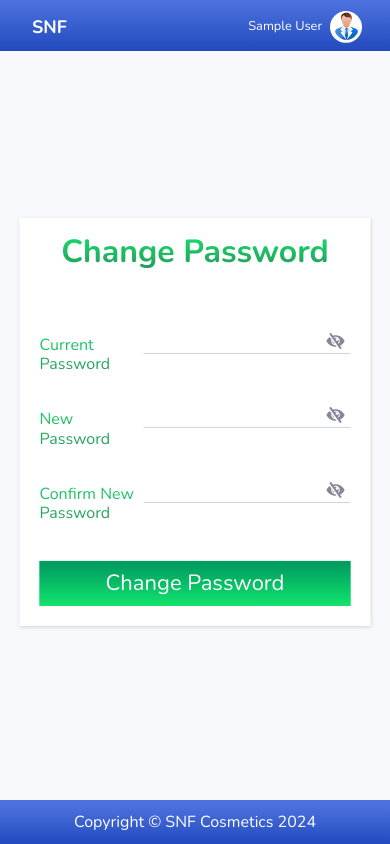
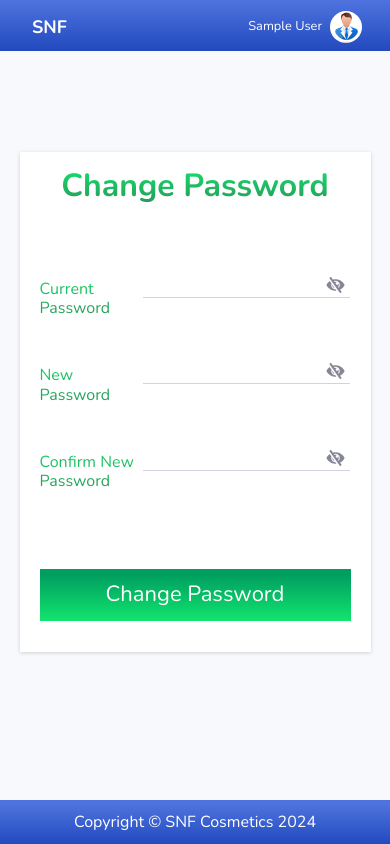
Before and after one commit to rehan-mmk/sales, a PHP site: page /change-password.php in a window 390 px wide. Run offline with PHP 8.4, Linux system fonts and the light colour scheme; the visitor is signed in with stand-in values (Sample User, id 1).

Commit message:
responsiveness is fixed

```diff
--- a/change-password.php
+++ b/change-password.php
@@ -113,7 +113,7 @@ if (!isset($_SESSION['email'])) {
     <form method="post" action="auth.php" class="form">
 
 
-        <div class="form-group row mb-2">
+        <div class="form-group row mb-2" style="padding-top: 10px;">
             <div class="col-4 text-left gradient-text-green">
                 <h6 style="padding-top: 20px;"> Current Password </h6>
             </div>
@@ -135,7 +135,7 @@ if (!isset($_SESSION['email'])) {
         ?>
 
 
-        <div class="form-group row mb-2">
+        <div class="form-group row mb-2" style="margin-top: 20px;">
             <div class="col-4 text-left gradient-text-green">
                 <h6 style="padding-top: 20px;"> New Password </h6>
             </div>
@@ -150,7 +150,7 @@ if (!isset($_SESSION['email'])) {
         </div>
 
 
-        <div class="form-group row mb-2">
+        <div class="form-group row mb-2" style="margin-top: 20px;">
             <div class="col-4 text-left gradient-text-green">
                 <h6 style="padding-top: 20px;"> Confirm New Password </h6>
             </div>
@@ -175,7 +175,7 @@ if (!isset($_SESSION['email'])) {
 
 
 
-        <button type="submit" name="submit" value="changepassword" class="btn btn-block bg-gradient-success" style="margin: 30px 0 0 0; color: #fff; border: none; border-radius: 0; font-size: 22px;">
+        <button type="submit" name="submit" value="changepassword" class="btn btn-block bg-gradient-success" style="margin: 70px 0 0 0; color: #fff; border: none; border-radius: 0; font-size: 22px;">
             Change Password
         </button>
     </form>
--- a/css/dashboard.css
+++ b/css/dashboard.css
@@ -1,11 +1,6 @@
-
 
 
 #InvoiceContent {
-    position: absolute;
-    top: 50%;
-    left: 50%;
-    transform: translate(-50%, -50%);
     background: #fff;
     box-shadow: rgba(0, 0, 0, 0.16) 0px 1px 4px;
     padding: 20px;
@@ -16,16 +11,22 @@
 
 
 
-@media screen and (max-width: 380px) {
+@media screen and (max-width: 450px) {
     #InvoiceContent {
         width: 90%;
+        height: 500px; /* Adjust height as needed */
+        overflow-y: scroll;
+        margin-top: 40px;
+        margin-bottom: 80px;
+        padding: 20px;
     }
 }
 
 
-@media screen and (min-width: 381px) {
+@media screen and (min-width: 451px) {
     #InvoiceContent {
         width: 90%;
+
     }
 }
 
@@ -33,6 +34,7 @@
 @media screen and (min-width: 540px) {
     #InvoiceContent {
         width: 70%;
+
     }
 }
 
@@ -40,6 +42,7 @@
 @media screen and (min-width: 810px) {
     #InvoiceContent {
         width: 50%;
+
     }
 }
 
@@ -47,5 +50,6 @@
 @media screen and (min-width: 1100px) {
     #InvoiceContent {
         width: 25%;
+
     }
 }
--- a/css/index.css
+++ b/css/index.css
@@ -14,6 +14,10 @@ body {
     color: #858796;
     text-align: left;
     background: #f8f9fc;
+    display: flex;
+    justify-content: center;
+    align-items: center;
+    min-height: 100vh;
 }
 
 a {
@@ -405,7 +409,7 @@ select {
     text-align: center;
     user-select: none;
     border: 1px solid transparent;
-    padding: .375rem .75rem;
+    padding: .575rem .75rem;
     font-size: 1rem;
     line-height: 1.5;
     border-radius: .35rem;
--- a/css/navbar.css
+++ b/css/navbar.css
@@ -21,7 +21,10 @@
 
 
 .navbar {
-    position: relative;
+    position: fixed;
+    top: 0;
+    right: 0;
+    left: 0;
     display: -webkit-box;
     display: -ms-flexbox;
     display: flex;
@@ -35,6 +38,7 @@
     justify-content: space-between;
     padding: 0px 1rem;
     margin-top: -5px;
+    z-index: 1000;
 }
 
 .navbar-expand .navbar-nav {
--- a/dashboard.php
+++ b/dashboard.php
@@ -81,8 +81,7 @@ else {
 </nav>
 
 
-
-<div id="InvoiceContent">
+<div id="InvoiceContent" >
 
 
     <?php
@@ -215,7 +214,7 @@ else {
 
 
 <p id="footer" style="text-align: center; color: #fff; padding: 10px; position: fixed; bottom: 0;
-    left: 0; right: 0;" class="bg-gradient-primary">
+    left: 0; right: 0; z-index: 1000;" class="bg-gradient-primary">
     Copyright © SNF Cosmetics 2024
 </p>
 
--- a/index.php
+++ b/index.php
@@ -64,7 +64,7 @@ if (isset($_SESSION['email'])) {
 
     <form method="post" action="auth.php" class="form">
 
-        <div class="form-group row" style="margin-top: 20px; margin-bottom: 20px;">
+        <div class="form-group row" style="margin-top: 80px; margin-bottom: 20px;">
             <div class="col-4 text-left gradient-text-green">
                 <h6 style="padding-top: 20px;"> Email </h6>
             </div>
@@ -77,7 +77,7 @@ if (isset($_SESSION['email'])) {
             </div>
         </div>
 
-        <div class="form-group row mb-2">
+        <div class="form-group row mb-2" style="margin-top: 50px;">
             <div class="col-4 text-left gradient-text-green">
                 <h6 style="padding-top: 20px;"> Password </h6>
             </div>
@@ -91,7 +91,7 @@ if (isset($_SESSION['email'])) {
             </div>
         </div>
 
-        <a href="#" style="display: block; text-align: right; margin-top: 40px;"> Forgot Password</a>
+        <a href="#" style="display: block; text-align: right; margin-top: 70px; margin-bottom: 30px;"> Forgot Password</a>
 
 
 
--- a/register.php
+++ b/register.php
@@ -164,7 +164,7 @@ if($_SESSION['role'] !== 1) {
             </div>
         </div>
 
-        <button type="submit" name="submit" value="register" class="btn btn-block bg-gradient-success" style="margin: 30px 0; color: #fff; border: none; border-radius: 0; font-size: 22px;">
+        <button type="submit" name="submit" value="register" class="btn btn-block bg-gradient-success" style="margin: 60px 0; color: #fff; border: none; border-radius: 0; font-size: 22px;">
             Register
         </button>
     </form>
```
Lines whose indentation alone changed are shown as unchanged.
